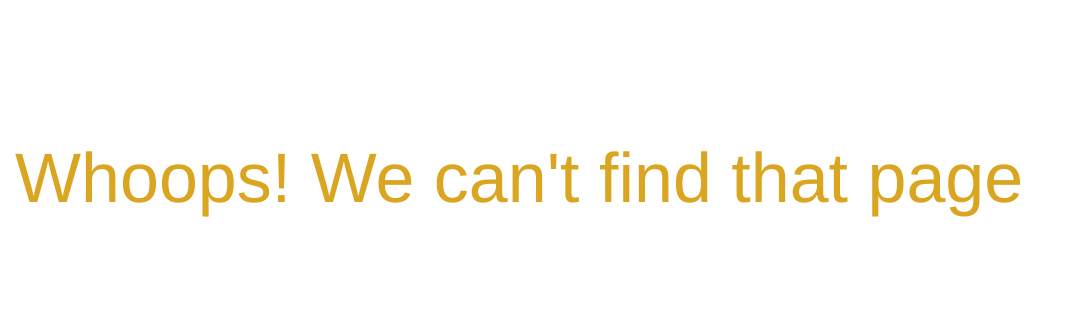
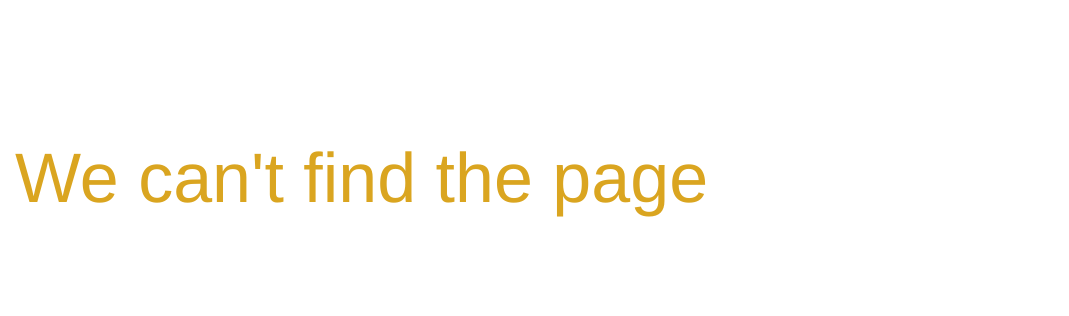
Before and after one commit to Jeffacy99/news-highlight, a Flask app: template app/templates/404.html in a window 1280 px wide. Shown: the part 108-424 px from the top of the page, without its empty margins (0-1069 px from the left). Run offline with Flask 2, Linux system fonts and the light colour scheme; the template is opened without the code that fills it, so the values that code supplies are empty; some libraries are stand-ins or nearby versions; some web fonts are replaced.

Commit message:
error message

```diff
--- a/app/templates/404.html
+++ b/app/templates/404.html
@@ -4,7 +4,7 @@
 <div class="container-fluid error">
     <div class="row">
         <div class="col-md-12">
-            <h1>Whoops! We can't find that page</h1>
+            <h1>We can't find the page</h1>
         </div>
     </div>
 </div>
```
